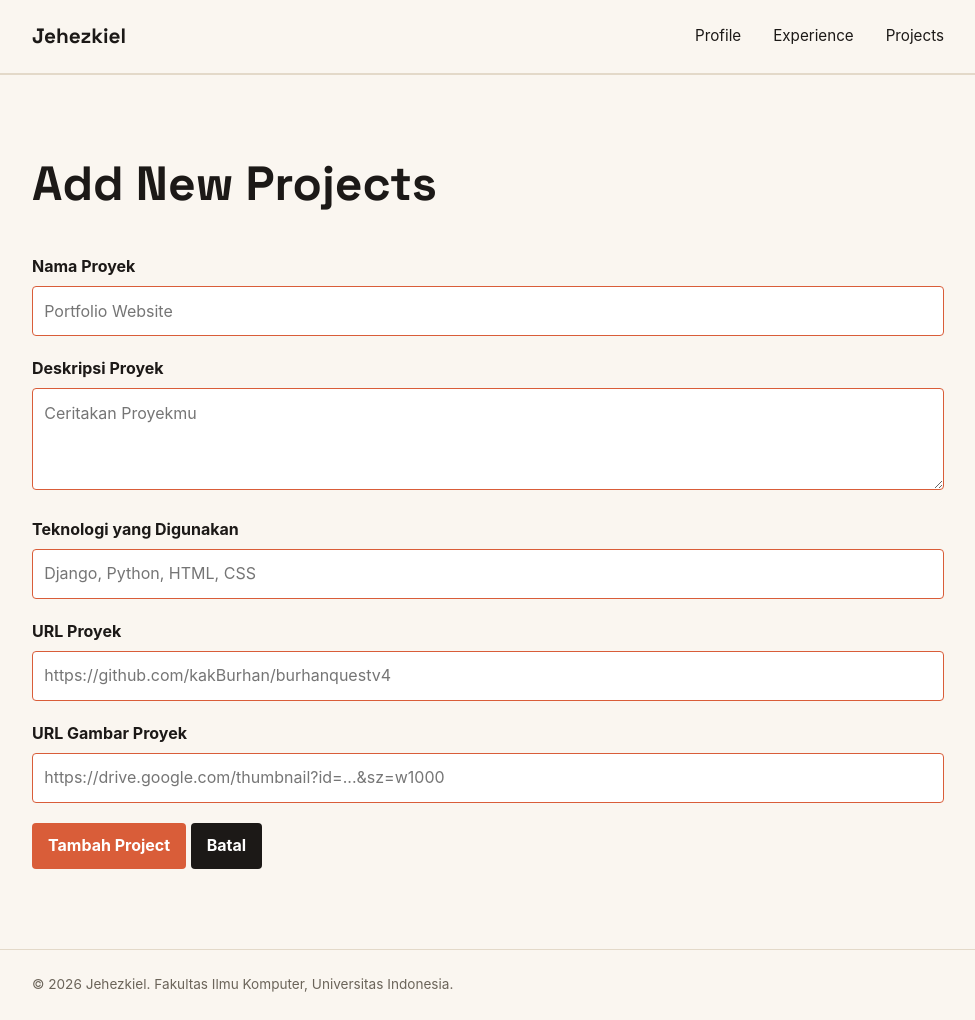
After one commit to elcodebase/myportofolio, a Django app: page /projects/add/ in a window 1280 px wide. The commit adds this page. Shown: the whole page, without its empty margins (152-1127 px from the left). Run offline with Django 5.2, Linux system fonts and the light colour scheme.

Commit message:
Implementasi skeleton, implementasi form & data delilvery, dan implementasi data delivery dengan JSON,

```diff
--- /dev/null
+++ b/main/forms.py
@@ -0,0 +1,52 @@
+from django.forms import ModelForm, TextInput, Textarea, URLInput
+
+from main.models import Project
+
+class ProjectForm(ModelForm):
+    class Meta:
+        model = Project
+        fields = [
+            "title",
+            "description",
+            "tech_stack",
+            "project_url",
+            "project_image_url",
+        ]
+
+        labels = {
+            "title": "Nama Proyek",
+            "description": "Deskripsi Proyek",
+            "tech_stack": "Teknologi yang Digunakan",
+            "project_url": "URL Proyek",
+            "project_image_url": "URL Gambar Proyek",
+        }
+
+        widgets = {
+            "title": TextInput(
+                attrs={
+                    "placeholder": "Portfolio Website",
+                    "maxlength": 255,
+                }
+            ),
+            "description": Textarea(
+                attrs={
+                    "placeholder": "Ceritakan Proyekmu",
+                    "rows": 3,
+                }
+            ),
+            "tech_stack": TextInput(
+                attrs={
+                    "placeholder": "Django, Python, HTML, CSS",
+                }
+            ),
+            "project_url": URLInput(
+                attrs={
+                    "placeholder": "https://github.com/kakBurhan/burhanquestv4",
+                }
+            ),
+            "project_image_url": URLInput(
+                attrs={
+                    "placeholder": "https://drive.google.com/thumbnail?id=...&sz=w1000",
+                }
+            ),
+        }
--- a/main/models.py
+++ b/main/models.py
@@ -32,3 +32,14 @@ class Project(models.Model):
 
     def __str__(self):
         return self.title
+
+class Project(models.Model):
+    # id = models.UUIDField(primary_key=True, default=uuid.uuid4, editable=False)
+    title = models.CharField(max_length=255)
+    description = models.TextField()
+    tech_stack = models.CharField(max_length=255)
+    project_url = models.URLField(blank=True)
+    project_image_url = models.URLField(blank=True, max_length=500)
+
+    def __str__(self):
+        return self.title
--- a/main/urls.py
+++ b/main/urls.py
@@ -1,6 +1,6 @@
 from django.urls import path
-
-from main.views import show_main, show_experience, show_projects
+from main.views import create_project, get_projects_json, delete_project
+from main.views import show_main, show_experience, show_projects, show_project
 
 app_name = "main"
 
@@ -8,4 +8,9 @@ urlpatterns = [
     path("", show_main, name="show_main"),
     path("experience/", show_experience, name="show_experience"),
     path('projects/', show_projects, name='show_projects'),
+    path("projects/add/", create_project, name="create_project"),
+    path("projects/", show_project, name="show_project"),
+    path("api/projects/", get_projects_json, name="get_projects_json"),
+    path("projects/<uuid:project_id>/delete/",delete_project,name="delete_project"),
+
 ]
--- a/main/views.py
+++ b/main/views.py
@@ -2,6 +2,12 @@ from django.shortcuts import render
 
 from main.models import Experience
 from main.models import Project
+from main.forms import ProjectForm
+
+from django.contrib import messages
+from django.core import serializers
+from django.http import HttpResponse
+from django.shortcuts import get_object_or_404, redirect, render
 
 
 def show_main(request):
@@ -32,3 +38,47 @@ def show_projects(request):
     }
 
     return render(request, 'projects.html', context)
+
+def show_project(request):
+    projects = Project.objects.all()
+
+    context = {
+        'name': "Jehezkiel",
+        'project_list': Project.objects.all(),
+    }
+
+    return render(request, 'project.html', context)
+
+def create_project(request):
+    form = ProjectForm(request.POST or None)
+
+    if request.method == "POST" and form.is_valid():
+        form.save()
+        messages.success(request, "Proyek baru berhasil ditambahkan!")
+        return redirect("main:show_projects")
+
+    context = {
+        "name": "Burhan",
+        "form": form,
+    }
+    return render(request, "projects_form.html", context)
+
+def get_projects_json(request):
+    title_query = request.GET.get("title", "").strip()
+    projects = Project.objects.all()
+
+    if title_query:
+        projects = projects.filter(title__icontains=title_query)
+
+    projects_json = serializers.serialize("json", projects)
+    return HttpResponse(projects_json, content_type="application/json")
+
+def delete_project(request, project_id):
+    project = get_object_or_404(Project, pk=project_id)
+
+    if request.method == "POST":
+        project.delete()
+        messages.success(request, "Project berhasil dihapus!")
+        return redirect("main:show_projects")
+
+    return redirect("main:show_projects")
--- a/static/css/style.css
+++ b/static/css/style.css
@@ -411,3 +411,270 @@ h1, .brand {
         gap: 1.75rem;
     }
 }
+
+.project-form {
+    width: 100%;
+    max-width: 100%;
+    margin-top: 1.5rem;
+}
+
+.form-group {
+    margin-bottom: 1.25rem;
+}
+
+.form-group label {
+    display: block;
+    margin-bottom: 0.4rem;
+    font-weight: 700;
+}
+
+.form-group input,
+.form-group textarea {
+    width: 100%;
+    box-sizing: border-box;
+    padding: 0.7rem;
+    border: 1px solid var(--accent);
+    border-radius: var(--radius);
+    font: inherit;
+    transition:
+        border-color 0.2s ease,
+        outline-color 0.2s ease;
+}
+
+.form-group input:focus,
+.form-group textarea:focus {
+    outline: 2px solid var(--accent);
+    border-color: var(--accent);
+}
+
+.form-error {
+    color: #b42318;
+    font-size: 0.85rem;
+    margin-top: 0.35rem;
+}
+
+.button {
+    display: inline-block;
+    height: fit-content;
+    border: 0;
+    border-radius: var(--radius);
+    padding: 0.65rem 1rem;
+    background: var(--accent);
+    color: white;
+    cursor: pointer;
+    font: inherit;
+    font-weight: 700;
+    text-decoration: none;
+}
+
+.button-secondary {
+    background: var(--ink);
+}
+
+/* projects */
+
+.project-header {
+    width: 100%;
+    display: flex;
+    justify-content: space-between;
+    align-items: center;
+    gap: 1rem;
+    margin-bottom: 1.5rem;
+}
+
+.project-grid {
+    grid-template-columns: repeat(2, minmax(0, 1fr));
+}
+
+.project-grid .experience-card {
+    display: flex;
+    flex-direction: column;
+}
+
+.project-image {
+    display: block;
+    width: 100%;
+    height: auto;
+    border: 1px solid black;
+    border-radius: var(--radius);
+}
+
+.project-header h1 {
+    margin-bottom: 0;
+}
+
+.project-add-button {
+    display: inline-flex;
+    align-items: center;
+    gap: 0.45rem;
+}
+
+.project-add-button span {
+    font-size: 1.25rem;
+    line-height: 1;
+}
+
+.project-search {
+    display: flex;
+    gap: 0.75rem;
+    margin-bottom: 1.5rem;
+}
+
+.project-search__input {
+    width: 100%;
+    min-width: 0;
+    padding: 0.7rem;
+    border: 1px solid var(--line);
+    border-radius: var(--radius);
+    background: #fff;
+    color: var(--ink);
+    font: inherit;
+}
+
+.project-search__input:focus {
+    outline: 2px solid var(--accent);
+    border-color: var(--accent);
+}
+
+.project-actions {
+    display: flex;
+    align-items: center;
+    flex-wrap: wrap;
+    gap: 20px;
+    margin-top: 1rem;
+}
+
+.project-actions .button {
+    font-size: 0.85rem;
+    font-weight: 600;
+}
+
+.project-card-actions {
+    display: flex;
+    flex-direction: column;
+    margin-top: auto;
+}
+
+.hide {
+    display: none !important;
+}
+
+.project-actions .experience-status {
+    margin-top: 0;
+}
+
+.project-delete-modal {
+    display: none;
+    position: fixed;
+    inset: 0;
+    width: 100%;
+    height: 100%;
+    max-width: none;
+    max-height: none;
+    margin: 0;
+    padding: 1rem;
+    border: 0;
+    background: transparent;
+    z-index: 10;
+    align-items: center;
+    justify-content: center;
+}
+
+.project-delete-modal:popover-open {
+    display: flex;
+}
+
+.project-delete-modal__backdrop {
+    position: absolute;
+    inset: 0;
+    width: 100%;
+    height: 100%;
+    border: 0;
+    padding: 0;
+    background: rgba(28, 25, 23, 0.58);
+    cursor: default;
+}
+
+.project-delete-modal__content {
+    position: relative;
+    z-index: 1;
+    width: min(100%, 480px);
+    padding: 1.5rem;
+    background: var(--paper);
+    border: 1px solid var(--line);
+    border-radius: var(--radius);
+    box-shadow: 0 1rem 3rem rgba(28, 25, 23, 0.22);
+}
+
+.project-delete-modal__content h2 {
+    margin: 0 0 0.75rem;
+    font-family:
+        "Space Grotesk",
+        -apple-system,
+        sans-serif;
+    font-size: 1.5rem;
+}
+
+.project-delete-modal__close {
+    position: absolute;
+    top: 1rem;
+    right: 1rem;
+    border: 0;
+    padding: 0;
+    background: transparent;
+    color: var(--text-muted);
+    font-size: 1.8rem;
+    line-height: 1;
+    cursor: pointer;
+}
+
+.project-delete-modal__actions {
+    display: flex;
+    justify-content: flex-end;
+    gap: 0.75rem;
+    margin-top: 1.5rem;
+}
+
+.button-danger {
+    background: #b42318;
+}
+
+@media (max-width: 600px) {
+    .project-header {
+        align-items: flex-start;
+        flex-direction: column;
+    }
+
+    .project-add-button {
+        width: 100%;
+        justify-content: center;
+    }
+
+    .project-search {
+        flex-direction: column;
+    }
+
+    .project-search .button {
+        width: 100%;
+    }
+
+    .project-delete-modal {
+        align-items: flex-end;
+        padding: 0;
+    }
+
+    .project-delete-modal__content {
+        width: 100%;
+        padding: 1.25rem;
+        border-radius: var(--radius) var(--radius) 0 0;
+    }
+
+    .project-delete-modal__actions {
+        flex-direction: column-reverse;
+    }
+
+    .project-delete-modal__actions .button {
+        width: 100%;
+        text-align: center;
+    }
+}
--- /dev/null
+++ b/templates/projects_form.html
@@ -0,0 +1,29 @@
+{% extends "base.html" %}
+{% block meta %}
+    <title>Add Project - {{ name }}</title>
+{% endblock meta %}
+{% block content %}
+    <main>
+        <section class="experience-section">
+            <div class="container">
+                <h1>Add New Projects</h1>
+                <form method="post"
+                      action="{% url 'main:create_project' %}"
+                      class="project-form">
+                    {% csrf_token %}
+                    {% for field in form %}
+                        <div class="form-group">
+                            <label for="{{ field.id_for_label }}">{{ field.label }}</label>
+                            {{ field }}
+                            {% for error in field.errors %}
+                                <p class="form-error">{{ error }}</p>
+                            {% endfor %}
+                        </div>
+                    {% endfor %}
+                    <button type="submit" class="button">Tambah Project</button>
+                    <a href="{% url 'main:show_projects' %}" class="button button-secondary">Batal</a>
+                </form>
+            </div>
+        </section>
+    </main>
+{% endblock content %}
```
Also changed, not shown: templates/components/project_delete_modal.html (added, +43 -0 lines), templates/project.html (added, +59 -0 lines), main/migrations/0004_remove_project_category_project_project_image_url_and_more.py (added), main/migrations/0005_alter_project_id.py (added).
